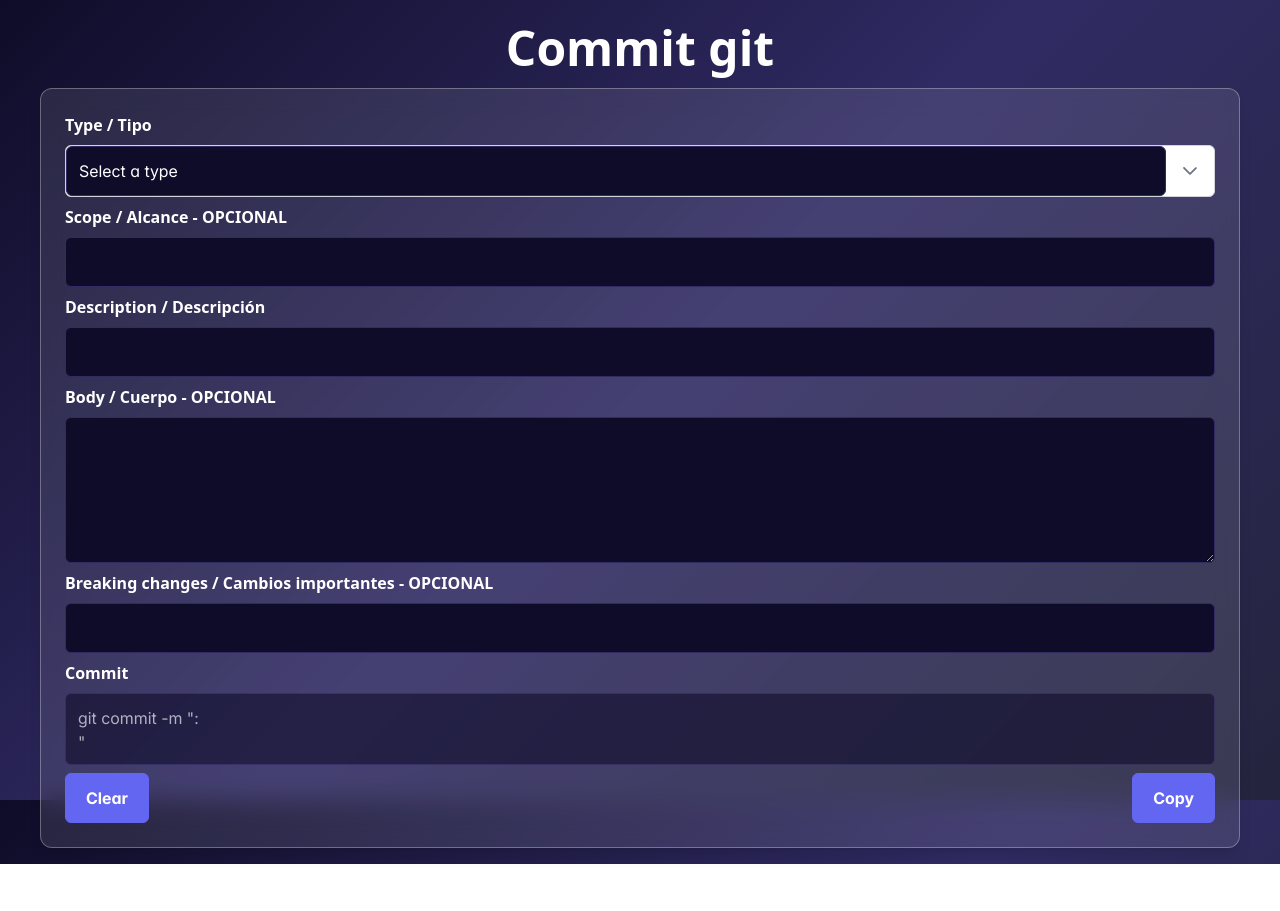
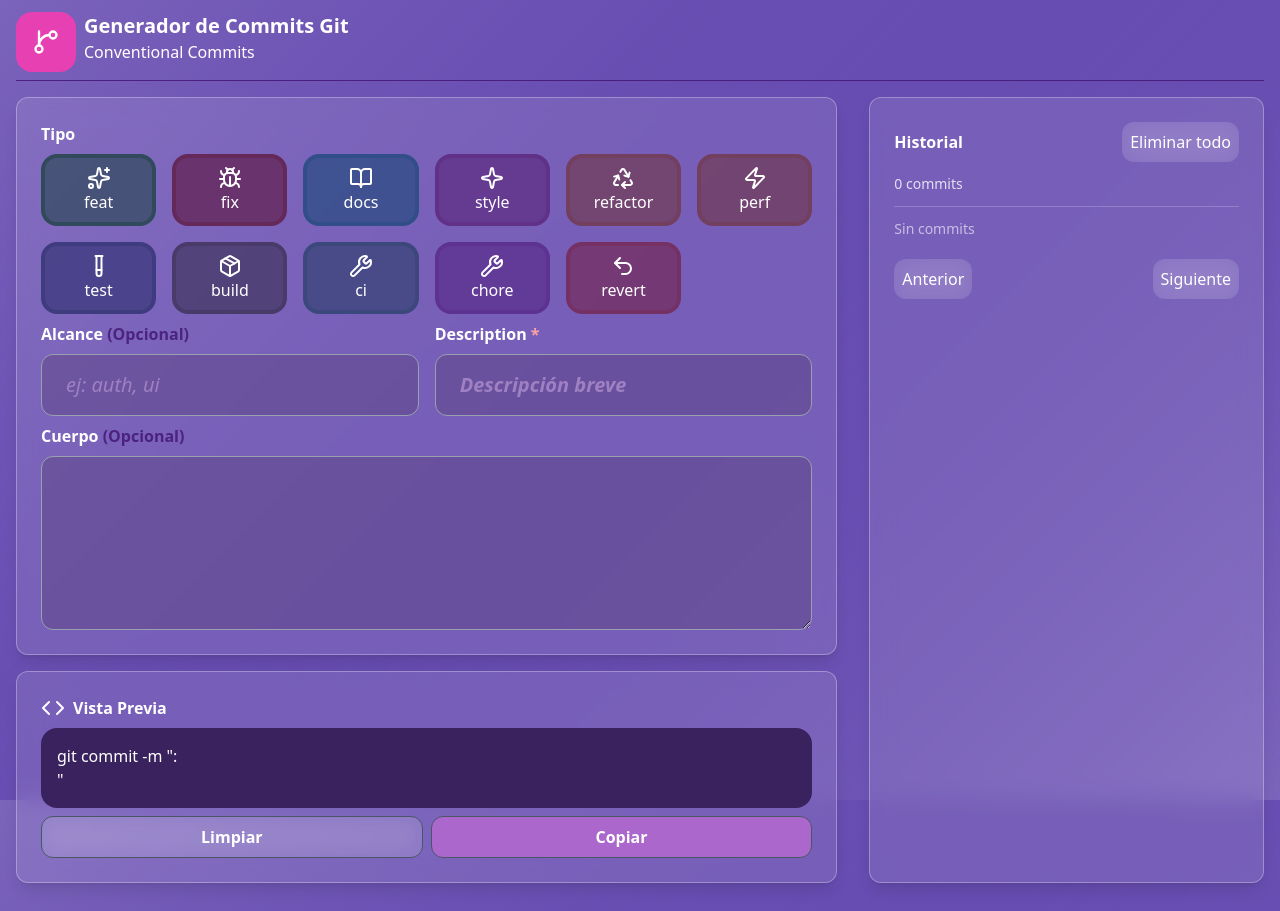
Before and after one commit to NelsonZarazaDev/commit-git, a React (Vite) app: page / in a window 1280 px wide. Before the commit the page ends 864 px from the top, so only its background shows below. Built offline with nearby package versions, Linux system fonts and the light colour scheme.

Commit message:
Se agregan nuevas funcionalidades y se cambia el disenio

```diff
--- a/package.json
+++ b/package.json
@@ -11,6 +11,7 @@
   },
   "dependencies": {
     "@tailwindcss/vite": "^4.1.10",
+    "lucide-react": "^0.562.0",
     "primereact": "^10.9.6",
     "react": "^19.1.0",
     "react-dom": "^19.1.0",
--- a/src/App.tsx
+++ b/src/App.tsx
@@ -1,28 +1,26 @@
 import CommitTypeSelector from "./components/CommitTypeSelector";
 import ScopeInput from "./components/ScopeInput";
 import DescriptionInput from "./components/DescriptionInput";
-import FooterOptions from "./components/FooterOptions";
 import CommitPreview from "./components/CommitPreview";
 import { useEffect, useState } from "react";
 import BodyTextarea from "./components/BodyTextarea";
 import Button from "./components/Button";
-import { ConfirmDialog } from "primereact/confirmdialog";
+import { Code, GitBranch } from "lucide-react";
+import History from "./components/History";
 
 type CommitData = {
-  type: { code: string };
+  type: string;
   scope: string;
   description: string;
   body: string;
-  footer: string;
 };
 
 function App() {
   const [commitData, setCommitData] = useState<CommitData>({
-    type: { code: "" },
+    type: "",
     scope: "",
     description: "",
     body: "",
-    footer: "",
   });
 
   const updateCommit = (field: keyof CommitData, value: string) => {
@@ -32,36 +30,43 @@ function App() {
   useEffect(() => {}, [commitData]);
 
   const getCommitMessage = (data: CommitData) => {
-    return `git commit -m "${data.type.code}${
+    return `git commit -m "${data.type}${
       data.scope ? `(${data.scope})` : ""
-    }: ${data.description}\n${data.body ? `${data.body}` : ""}${
-      data.footer ? `\nBREAKING CHANGE: ${data.footer}` : ""
-    }"`;
+    }: ${data.description}\n${data.body ? `${data.body}` : ""}"`;
   };
 
   const commitMessage = getCommitMessage(commitData);
 
   const clearFields = () => {
     setCommitData({
-      type: { code: "" },
+      type: "",
       scope: "",
       description: "",
       body: "",
-      footer: "",
     });
   };
 
   return (
-    <>
-      <ConfirmDialog />
-      <h1 className="text-center font-bold text-5xl pt-6">Commit git</h1>
+    <div className="px-4 py-3">
+      <div className="flex gap-2">
+        <div className="p-4 bg-[#E640B2] rounded-2xl">
+          <GitBranch size={28} />
+        </div>
+        <div>
+          <h1 className="text-xl font-bold">Generador de Commits Git</h1>
+          <h2>Conventional Commits</h2>
+        </div>
+      </div>
+      <hr className="mt-2 text-[#401372cc]" />
 
-      <div className="w-full p-4 md:px-10">
+      <div className="w-full grid grid-cols-1 lg:grid-cols-3 gap-8 py-4 ">
+        <div className="lg:col-span-2">
           <div className="w-full flex flex-col gap-y-2 backdrop-blur-md bg-white/10 border border-white/30 rounded-xl shadow-lg p-6 text-white">
             <CommitTypeSelector
               value={commitData.type}
               onChange={(value) => updateCommit("type", value)}
             />
+            <div className="flex w-full gap-4">
               <ScopeInput
                 value={commitData.scope}
                 onChange={(value) => updateCommit("scope", value)}
@@ -70,32 +75,37 @@ function App() {
                 value={commitData.description}
                 onChange={(value) => updateCommit("description", value)}
               />
+            </div>
             <BodyTextarea
               value={commitData.body}
               onChange={(value) => updateCommit("body", value)}
             />
-          <FooterOptions
-            value={commitData.footer}
-            onChange={(value) => updateCommit("footer", value)}
-          />
-
+          </div>
+          <div className="backdrop-blur-md bg-white/10 border border-white/30 rounded-xl shadow-lg p-6 text-white mt-4 space-y-2">
+            <div className="flex gap-2 font-bold">
+              <Code />
+              Vista Previa
+            </div>
             <CommitPreview value={commitMessage} />
-          <div className="flex justify-between">
+            <div className="flex gap-2">
               <Button
                 value={""}
-              nameButton={"Clear"}
+                nameButton={"Limpiar"}
                 functionality={"clear"}
                 onClear={clearFields}
               />
               <Button
                 value={commitMessage}
-              nameButton={"Copy"}
+                nameButton={"Copiar"}
                 functionality={"copy"}
               />
             </div>
           </div>
         </div>
-    </>
+
+        <History/>
+      </div>
+    </div>
   );
 }
 
--- a/src/components/BodyTextarea.tsx
+++ b/src/components/BodyTextarea.tsx
@@ -9,16 +9,16 @@ export default function BodyTextarea({ value, onChange }: props) {
   return (
     <div className="card flex flex-col justify-content-center gap-2">
       <label htmlFor="Body" className="font-bold hover:text-indigo-300">
-        Body / Cuerpo - OPCIONAL
+        Cuerpo <span className="text-[#401372cc]">(Opcional)</span>
       </label>
       <InputTextarea
         id="body"
         name="body"
         value={value}
+        className="w-full text-xl text-white px-6 py-4 bg-[#553D76]/40 placeholder:text-[#9F80C2] placeholder:text-xl placeholder:font-bold placeholder:italic border border-gray-400 rounded-xl"
         onChange={(e) => onChange(e.target.value)}
         rows={5}
         cols={30}
-        tooltip="Explica qué y por qué y más a detalle si es necesario, no el cómo (eso está en el código)"
         tooltipOptions={{ position: "top" }}
       />
     </div>
--- a/src/components/Button.tsx
+++ b/src/components/Button.tsx
@@ -1,7 +1,7 @@
 import { Button as PrimeButton } from "primereact/button";
 import { Toast } from "primereact/toast";
-import { useRef } from "react";
-import { confirmDialog } from "primereact/confirmdialog";
+import { useRef, useState } from "react";
+import { ConfirmDialog } from "primereact/confirmdialog";
 
 type props = {
   value: string;
@@ -10,12 +10,19 @@ type props = {
   onClear?: () => void;
 };
 
+export type CommitHistoryItem = {
+  id: string;
+  message: string;
+  createdAt: number;
+};
+
 export default function Button({
   value,
   nameButton,
   functionality,
   onClear,
 }: props) {
+  const [visible, setVisible] = useState(false);
   const toast = useRef<Toast>(null);
 
   const showSuccess = () => {
@@ -23,16 +30,30 @@ export default function Button({
       severity: "success",
       summary: "Copy",
       detail: "Message copied successfully",
+      position: "bottom-right",
       life: 3000,
     });
   };
 
   const Copy = async () => {
-    try {
-      await navigator.clipboard.writeText(value);
-      showSuccess();
-    } catch (err) {
-    }
+    await navigator.clipboard.writeText(value);
+
+    const raw = localStorage.getItem("historial");
+    const history: CommitHistoryItem[] = raw ? JSON.parse(raw) : [];
+
+    const newCommit: CommitHistoryItem = {
+      id: crypto.randomUUID(),
+      message: value,
+      createdAt: Date.now(),
+    };
+
+    history.unshift(newCommit);
+
+    localStorage.setItem("historial", JSON.stringify(history));
+
+    window.dispatchEvent(new Event("storage"));
+
+    showSuccess();
   };
 
   const accept = () => {
@@ -47,25 +68,24 @@ export default function Button({
 
   const reject = () => {};
 
-  const Clear = async () => {
-    confirmDialog({
-      message: "Do you want to clean the fields?",
-      header: "Clear Confirmation",
-      icon: "pi pi-info-circle",
-      defaultFocus: "reject",
-      acceptClassName: "p-button-danger",
-      accept,
-      reject,
-    });
-  };
-
   return (
     <>
       <Toast ref={toast} />
-      <div className="flex justify-end">
+      <ConfirmDialog
+        visible={visible}
+        message="¿Estás seguro que deseas continuar?"
+        accept={accept}
+        reject={reject}
+      />
+      <div className="flex w-full">
         <PrimeButton
+          className={`w-full ${
+            functionality === "copy"
+              ? "bg-[#ac67cc]"
+              : "backdrop-blur-md bg-white/10"
+          } p-2 rounded-xl border border-gray-600 cursor-pointer font-bold`}
           label={nameButton}
-          onClick={functionality === "copy" ? Copy : Clear}
+          onClick={functionality === "copy" ? Copy : () => setVisible(true)}
         />
       </div>
     </>
--- a/src/components/CommitPreview.tsx
+++ b/src/components/CommitPreview.tsx
@@ -6,11 +6,8 @@ type props = {
 
 export default function CommitPreview({ value }: props) {
   return (
-    <div className="card flex flex-col justify-content-center gap-2">
-      <label htmlFor="Commit" className="font-bold hover:text-indigo-300">
-        Commit
-      </label>
-      <InputTextarea disabled autoResize value={value} />
+    <div className="flex flex-col justify-content-center gap-2">
+      <InputTextarea className="bg-[#3A225F] p-4 rounded-2xl" disabled autoResize value={value} />
     </div>
   );
 }
--- a/src/components/CommitTypeSelector.tsx
+++ b/src/components/CommitTypeSelector.tsx
@@ -1,4 +1,16 @@
-import { Dropdown } from "primereact/dropdown";
+import {
+  BookOpen,
+  Bug,
+  Package,
+  Recycle,
+  Sparkle,
+  Sparkles,
+  TestTube,
+  Undo2,
+  Wrench,
+  Zap,
+} from "lucide-react";
+import { Button } from "primereact/button";
 
 type props = {
   value: { code: string };
@@ -7,48 +19,90 @@ type props = {
 
 export default function CommitTypeSelector({ value, onChange }: props) {
   const tipos = [
-    { name: "(feat) = Nueva funcionalidad", code: "feat" },
-    { name: "(fix) = Corrección de bug", code: "fix" },
-    { name: "(docs) = Solo cambios en documentación", code: "docs" },
     {
-      name: "(style) = Formato o apariencia, sin cambiar lógica.",
+      icon: <Sparkles />,
+      color: "bg-[#30495B]/70",
+      border: "border-[#30495B]",
+      code: "feat",
+    },
+    {
+      icon: <Bug />,
+      color: "bg-[#642859]/80",
+      border: "border-[#642859]",
+      code: "fix",
+    },
+    {
+      icon: <BookOpen />,
+      color: "bg-[#314E88]/80",
+      border: "border-[#314E88]",
+      code: "docs",
+    },
+    {
+      icon: <Sparkle />,
+      color: "bg-[#613188]/80",
+      border: "border-[#613188]",
       code: "style",
     },
     {
-      name: "(refactor) = Mejoras de código sin cambiar funcionalidad",
+      icon: <Recycle />,
+      color: "bg-[#723F5F]/80",
+      border: "border-[#723F5F]",
       code: "refactor",
     },
-    { name: "(perf) = Mejora de rendimiento", code: "perf" },
-    { name: "(test) = Añadir o modificar pruebas", code: "test" },
     {
-      name: "(chore) = Cambios en tareas de mantenimiento, configuraciones o actualizaciones de dependencias",
+      icon: <Zap />,
+      color: "bg-[#723F5F]/80",
+      border: "border-[#723F5F]",
+      code: "perf",
+    },
+    {
+      icon: <TestTube />,
+      color: "bg-[#3F3B7F]/80",
+      border: "border-[#3F3B7F]",
+      code: "test",
+    },
+    {
+      icon: <Package />,
+      color: "bg-[#483B69]/80",
+      border: "border-[#483B69]",
+      code: "build",
+    },
+    {
+      icon: <Wrench />,
+      color: "bg-[#3C477C]/80",
+      border: "border-[#3C477C]",
+      code: "ci",
+    },
+    {
+      icon: <Wrench />,
+      color: "bg-[#5D3291]/80",
+      border: "border-[#5D3291]",
       code: "chore",
     },
     {
-      name: "(build) = Cambios que afectan el empaquetado o herramientas de build",
-      code: "build",
-    },
-    {
-      name: "(ci) = Cambios en archivos de integración continua o scripts de despliegue",
-      code: "ci",
+      icon: <Undo2 />,
+      color: "bg-[#753164]/80",
+      border: "border-[#753164]",
+      code: "revert",
     },
   ];
 
   return (
-    <div className="card flex flex-col justify-content-center gap-2">
+    <div>
       <label htmlFor="Type" className="font-bold hover:text-indigo-300">
-        Type / Tipo
+        Tipo
       </label>
-      <Dropdown
-        id="type"
-        name="type"
-        value={value}
-        onChange={(e) => onChange(e.target.value)}
-        options={tipos}
-        optionLabel="name"
-        placeholder="Select a type"
-        className="w-full md:w-14rem"
-      />
+      <div className="grid grid-cols-6 gap-4 mt-2">
+        {tipos.map((tipo, index) => (
+          <Button
+            key={index}
+            label={tipo.code}
+            icon={tipo.icon}
+            onClick={() => onChange(tipo.code)}
+            className={`${tipo.color} border-4 ${tipo.border} flex flex-col items-center p-2 rounded-2xl cursor-pointer`}
+          />
+        ))}
+      </div>
     </div>
   );
 }
--- a/src/components/DescriptionInput.tsx
+++ b/src/components/DescriptionInput.tsx
@@ -7,18 +7,18 @@ type props = {
 
 export default function DescriptionInput({ value, onChange }: props) {
   return (
-    <div className="card flex flex-col justify-content-center gap-2">
+    <div className="w-full flex flex-col justify-content-center gap-2">
       <label htmlFor="Description" className="font-bold hover:text-indigo-300">
-        Description / Descripción
+        Description <span className="text-red-300">*</span>
       </label>
       <InputText
         id="description"
         name="description"
         autoComplete="off"
+        className="w-full text-xl text-white px-6 py-4 bg-[#553D76]/40 placeholder:text-[#9F80C2] placeholder:text-xl placeholder:font-bold placeholder:italic border border-gray-400 rounded-xl"
+        placeholder="Descripción breve"
         value={value}
         onChange={(e) => onChange(e.target.value)}
-        tooltip="Concisa (máximo ~72 caracteres), escrita en
-        modo imperativo"
         tooltipOptions={{ position: "top" }}
       />
     </div>
--- a/src/components/FooterOptions.tsx
+++ /dev/null
@@ -1,29 +0,0 @@
-import { InputText } from "primereact/inputtext";
-
-type props = {
-  value: string;
-  onChange: (value: string) => void;
-};
-
-export default function FooterOptions({ value, onChange }: props) {
-  return (
-    <div className="card flex flex-col justify-content-center gap-2">
-      <label
-        htmlFor="BreakingChanges"
-        className="font-bold hover:text-indigo-300"
-      >
-        Breaking changes / Cambios importantes - OPCIONAL
-      </label>
-      <InputText
-      className="text-blue-700"
-        id="footer"
-        name="footer"
-        autoComplete="off"
-        value={value}
-        onChange={(e) => onChange(e.target.value)}
-        tooltip="Descripción de porque el cambio rompe compatibilidad (ej. elimina un endpoint, cambia un método), se debe avisar."
-        tooltipOptions={{ position: "top" }}
-      />
-    </div>
-  );
-}
--- /dev/null
+++ b/src/components/History.tsx
@@ -0,0 +1,135 @@
+import { useEffect, useMemo, useState } from "react";
+import { Button } from "primereact/button";
+import { X } from "lucide-react";
+
+export type CommitHistoryItem = {
+  id: string;
+  message: string;
+  createdAt: number;
+};
+
+const PAGE_SIZE = 8;
+
+export default function History() {
+  const [history, setHistory] = useState<CommitHistoryItem[]>([]);
+  const [page, setPage] = useState(0);
+
+  const syncHistory = () => {
+    const raw = localStorage.getItem("historial");
+    setHistory(raw ? JSON.parse(raw) : []);
+  };
+
+  useEffect(() => {
+    syncHistory();
+
+    window.addEventListener("storage", syncHistory);
+    return () => {
+      window.removeEventListener("storage", syncHistory);
+    };
+  }, []);
+
+  const removeOne = (id: string) => {
+    const updated = history.filter((item) => item.id !== id);
+
+    const maxPage = Math.max(0, Math.ceil(updated.length / PAGE_SIZE) - 1);
+    setPage((p) => Math.min(p, maxPage));
+
+    setHistory(updated);
+    localStorage.setItem("historial", JSON.stringify(updated));
+  };
+
+  const removeAll = () => {
+    setHistory([]);
+    localStorage.removeItem("historial");
+    setPage(0);
+  };
+
+  const copyCommit = async (text: string) => {
+    try {
+      await navigator.clipboard.writeText(text);
+    } catch {
+      const textarea = document.createElement("textarea");
+      textarea.value = text;
+      textarea.style.position = "fixed";
+      textarea.style.opacity = "0";
+      document.body.appendChild(textarea);
+      textarea.focus();
+      textarea.select();
+      document.execCommand("copy");
+      document.body.removeChild(textarea);
+    }
+  };
+
+  const paginated = useMemo(() => {
+    const start = page * PAGE_SIZE;
+    return history.slice(start, start + PAGE_SIZE);
+  }, [history, page]);
+
+  return (
+    <div className="flex flex-col gap-y-3 backdrop-blur-md bg-white/10 border border-white/30 rounded-xl shadow-lg p-6 text-white">
+      <div className="flex justify-between items-center">
+        <div className="font-bold">Historial</div>
+        <Button
+          label="Eliminar todo"
+          severity="danger"
+          size="small"
+          onClick={removeAll}
+          className="backdrop-blur-md bg-white/10 p-2 rounded-xl cursor-pointer"
+        />
+      </div>
+
+      <div className="text-sm opacity-80">{history.length} commits</div>
+
+      <hr className="border-white/20" />
+
+      {paginated.length === 0 && (
+        <div className="opacity-60 text-sm">Sin commits</div>
+      )}
+
+      {paginated.map((item) => (
+        <div
+          key={item.id}
+          onClick={() => copyCommit(item.message)}
+          className="flex justify-between items-center bg-white/5 rounded-lg p-3 cursor-pointer hover:bg-white/10 transition"
+        >
+          <div className="flex flex-col max-w-[70%]">
+            <span className="text-sm font-mono truncate">{item.message}</span>
+            <span className="text-xs opacity-60">
+              {new Date(item.createdAt).toLocaleString()}
+            </span>
+          </div>
+
+          <div className="flex gap-2">
+            <Button
+              icon={<X />}
+              text
+              className="cursor-pointer"
+              severity="danger"
+              onClick={(e) => {
+                e.stopPropagation();
+                removeOne(item.id);
+              }}
+            />
+          </div>
+        </div>
+      ))}
+
+      <div className="flex justify-between pt-2">
+        <Button
+          label="Anterior"
+          size="small"
+          className="backdrop-blur-md bg-white/10 p-2 rounded-xl cursor-pointer"
+          disabled={page === 0}
+          onClick={() => setPage((p) => p - 1)}
+        />
+        <Button
+          label="Siguiente"
+          size="small"
+          className="backdrop-blur-md bg-white/10 p-2 rounded-xl cursor-pointer"
+          disabled={(page + 1) * PAGE_SIZE >= history.length}
+          onClick={() => setPage((p) => p + 1)}
+        />
+      </div>
+    </div>
+  );
+}
--- a/src/components/ScopeInput.tsx
+++ b/src/components/ScopeInput.tsx
@@ -7,20 +7,20 @@ type props = {
 
 export default function ScopeInput({ value, onChange }: props) {
   return (
-    <div className="card flex flex-col justify-content-center gap-2">
+    <div className="w-full flex flex-col justify-content-center gap-2">
       <label htmlFor="Scope" className="font-bold hover:text-indigo-300">
-        Scope / Alcance - OPCIONAL
+        Alcance <span className="text-[#401372cc]">(Opcional)</span>
       </label>
       <InputText
         id="scope"
         name="scope"
+        className="w-full text-xl text-white px-6 py-4 bg-[#553D76]/40 placeholder:text-[#9F80C2] placeholder:text-xl placeholder:italic border border-gray-400 rounded-xl"
         autoComplete="off"
         value={value}
         onChange={(e) => onChange(e.target.value)}
-        tooltip="Qué parte del código tocaste (Módulo, carpeta,
-        componente, etc.)"
+        placeholder="ej: auth, ui"
         tooltipOptions={{ position: "top" }}
-       />
+      />
     </div>
   );
 }
--- a/src/index.css
+++ b/src/index.css
@@ -1,11 +1,8 @@
 @import "tailwindcss";
-
-@import "primereact/resources/themes/lara-light-indigo/theme.css"
-  layer(primereact);
 
 html,
 body {
-  background: linear-gradient(135deg, #0f0c29 0%, #302b63 50%, #24243e 100%);
+  background: linear-gradient(135deg, #674cb1a2 0%, #674cb1 50%, #674cb1a2 100%);
   background-repeat: no-repeat;
   background-attachment: fixed;
   background-size: cover;
@@ -13,8 +10,148 @@ body {
   color: white;
 }
 
-.p-inputtext {
-  background-color: #0F0C29;
-  color: #ffffff;
-  border: 1px solid #302B63;
+/* ===============================
+   PrimeReact Toast
+   =============================== */
+
+.p-toast {
+  top: 1.25rem;
+  right: 1.25rem;
+  z-index: 1100;
 }
+
+.p-toast-container {
+  display: flex;
+  flex-direction: column;
+  gap: 0.75rem;
+}
+
+.p-toast-message {
+  background: rgba(255, 255, 255, 0.12) !important;
+  backdrop-filter: blur(10px);
+  border: 1px solid rgba(255, 255, 255, 0.3);
+  border-radius: 1rem;
+  color: white;
+  box-shadow: 0 12px 30px rgba(0, 0, 0, 0.35);
+}
+
+.p-toast-message-content {
+  display: flex;
+  align-items: flex-start;
+  gap: 0.75rem;
+  padding: 0.75rem 1rem;
+}
+
+.p-toast-image {
+  opacity: 0.85;
+  margin-top: 0.2rem;
+}
+
+.p-toast-title {
+  font-weight: 600;
+  font-size: 0.875rem;
+}
+
+.p-toast-detail {
+  font-size: 0.75rem;
+  opacity: 0.8;
+}
+
+/* Botón cerrar */
+.p-toast-icon-close {
+  color: white !important;
+  opacity: 0.6;
+}
+
+.p-toast-icon-close:hover {
+  opacity: 1;
+}
+
+/* Severidades (solo borde izquierdo) */
+.p-toast-message-success {
+  border-left: 4px solid #22c55e;
+}
+
+.p-toast-message-info {
+  border-left: 4px solid #3b82f6;
+}
+
+.p-toast-message-warn {
+  border-left: 4px solid #facc15;
+}
+
+.p-toast-message-error {
+  border-left: 4px solid #ef4444;
+}
+
+/* ===============================
+   PrimeReact ConfirmDialog
+   =============================== */
+
+.p-dialog-mask {
+  background: rgba(0, 0, 0, 0.55) !important;
+  backdrop-filter: blur(6px);
+}
+
+.p-confirm-dialog {
+  background: rgba(255, 255, 255, 0.12) !important;
+  backdrop-filter: blur(12px);
+  border: 1px solid rgba(255, 255, 255, 0.3);
+  border-radius: 1.25rem;
+  color: white;
+  box-shadow: 0 20px 50px rgba(0, 0, 0, 0.5);
+}
+
+/* Header */
+.p-dialog-header {
+  background: transparent !important;
+  border: none !important;
+  padding: 1.25rem 1.5rem 0.75rem;
+  font-weight: 600;
+}
+
+/* Content */
+.p-dialog-content {
+  background: transparent !important;
+  padding: 0 1.5rem 1.25rem;
+  font-size: 0.9rem;
+  opacity: 0.9;
+}
+
+/* Footer */
+.p-dialog-footer {
+  background: transparent !important;
+  border: none !important;
+  padding: 0 1.5rem 1.25rem;
+  display: flex;
+  justify-content: flex-end;
+  gap: 0.75rem;
+}
+
+/* Botón Aceptar */
+.p-confirm-dialog-accept {
+  background: rgba(239, 68, 68, 0.85) !important;
+  border: none !important;
+  color: white !important;
+  border-radius: 0.75rem;
+  padding: 0.5rem 1.25rem;
+  font-weight: 600;
+}
+
+.p-confirm-dialog-accept:hover {
+  background: rgb(239, 68, 68) !important;
+}
+
+/* Botón Cancelar */
+.p-confirm-dialog-reject {
+  background: rgba(255, 255, 255, 0.2) !important;
+  border: 1px solid rgba(255, 255, 255, 0.3) !important;
+  color: white !important;
+  border-radius: 0.75rem;
+  padding: 0.5rem 1.25rem;
+  font-weight: 600;
+}
+
+.p-confirm-dialog-reject:hover {
+  background: rgba(255, 255, 255, 0.3) !important;
+}
--- a/src/main.tsx
+++ b/src/main.tsx
@@ -3,6 +3,7 @@ import { createRoot } from "react-dom/client";
 import { PrimeReactProvider } from "primereact/api";
 import "./index.css";
 import App from "./App.tsx";
+import "primereact/resources/primereact.min.css";
 
 createRoot(document.getElementById("root") as HTMLElement).render(
   <React.StrictMode>
```
Also changed, not shown: 1 other file (tests, documents, lock files or other folders). Lines whose indentation alone changed are shown as unchanged.
